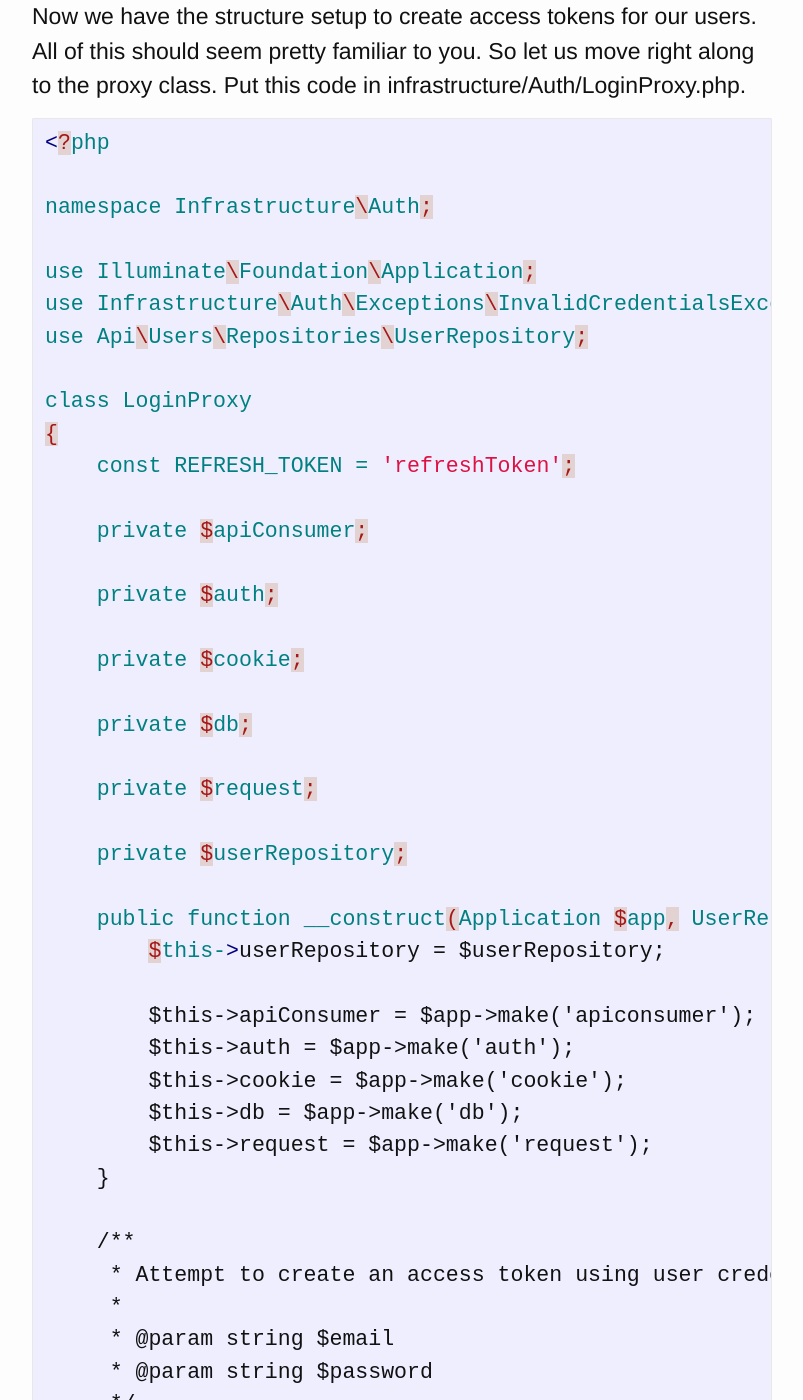
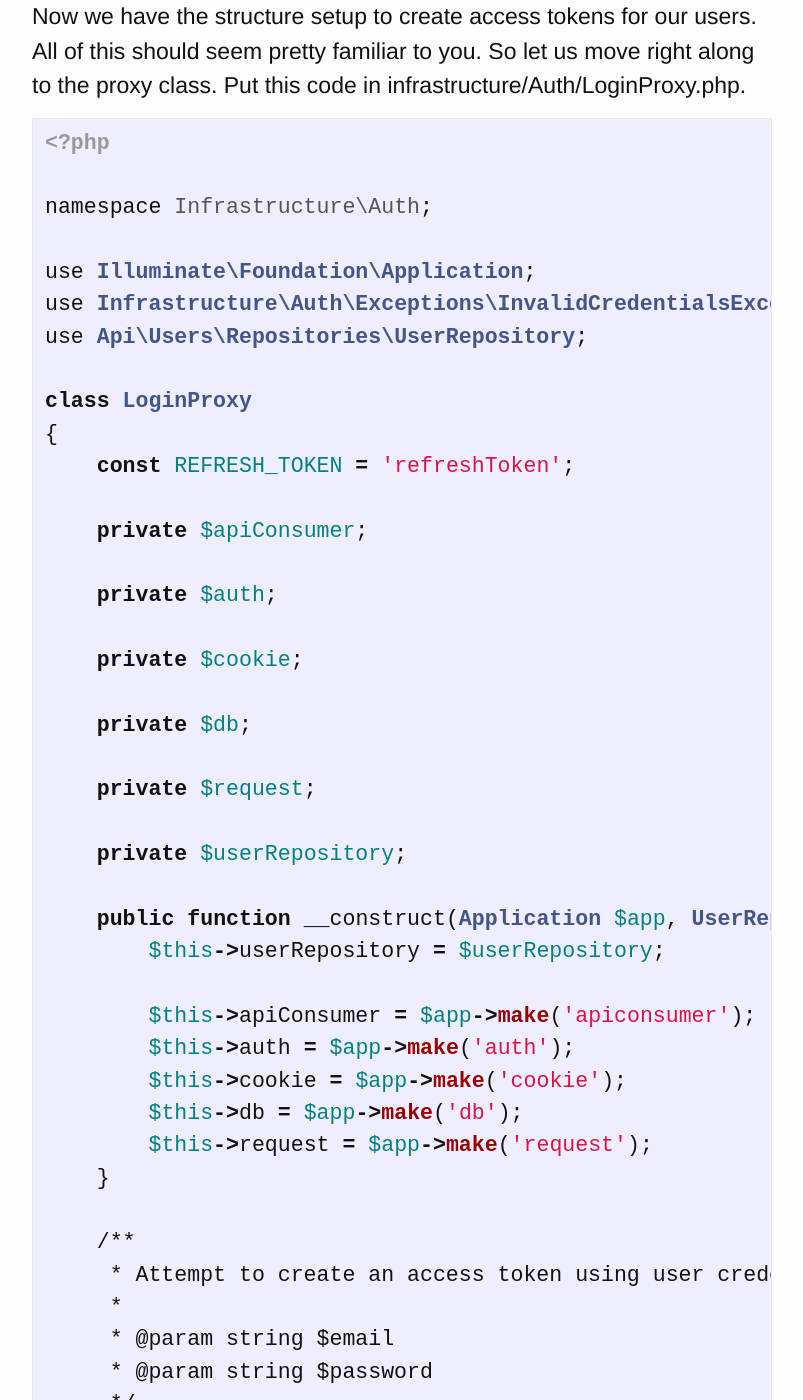
Before and after one commit to Stdubic/Stevan-Aleksic-aka-Stdubic, a Jekyll site: the page built from _posts/2018-01-01-Implementing-OAuth-authorization-using-Laravel-Passport.md, in a window 1280 px wide and 1400 px high, scrolled down 8686 px. Shown: the whole window, without its empty margins (238-1041 px from the left). Built offline with Jekyll 4.4.1, drawn with Linux system fonts in a browser that asks for light colours; some of the changed text lies outside the part shown.

Commit message:
Update 2018-01-01-Implementing-OAuth-authorization-using-Laravel-Passport.md

````diff
--- a/_posts/2018-01-01-Implementing-OAuth-authorization-using-Laravel-Passport.md
+++ b/_posts/2018-01-01-Implementing-OAuth-authorization-using-Laravel-Passport.md
@@ -97,7 +97,7 @@ return [
 ## Configure Passport to issue short-lived tokens
 Now Passport is pretty much installed. However, there is one important step. Remember how access tokens should be short-lived? Passport by default issues long-lived tokens (no, I do not know why). So we need to configure that. In the place where you ran Passport::routes(); (AuthServiceProvider or similar) put in the following configuration.
 
-```html
+```php
 Passport::routes(function ($router) {
     $router->forAccessTokens();
     $router->forPersonalAccessTokens();
@@ -186,7 +186,7 @@ class LoginController extends Controller
 I also made a LoginRequest class and put it in infrastructure/Auth/Requests/LoginRequest.php.
 
 
-```html
+```php
 <?php
 
 namespace Infrastructure\Auth\Requests;
@@ -213,7 +213,7 @@ class LoginRequest extends ApiRequest
 Now we have the structure setup to create access tokens for our users. All of this should seem pretty familiar to you. So let us move right along to the proxy class. Put this code in infrastructure/Auth/LoginProxy.php.
 
 
-```html
+```php
 <?php
 
 namespace Infrastructure\Auth;
@@ -346,7 +346,7 @@ class LoginProxy
 
 Quite the mouthful, I know. But the important code lives in proxy(). Let us take a closer look.
 
-```html
+```php
 public function proxy($grantType, array $data = [])
 {
     /*
@@ -405,11 +405,11 @@ public function proxy($grantType, array $data = [])
 ```
 
 
-##(h2)Testing that things work
+##Testing that things work
 
 Now we are ready to test that things are working. First you will need to add a user. Somewhere add this code and run it.
 
-```html
+```php
 DB::table('users')->insert([
   'name' => 'Esben',
   'email' => 'esben@esben.dk',
@@ -474,7 +474,7 @@ Channels belonging to a chat room
 
 To fill out the left navigation we have to request all the channels belonging to the Traede team when the user logs in. Imagine we have the endpoint GET /channels and that will just get all the channels appropriate for the user. Now the code below is an arbitrary, made-up example but it should demonstrate how one might go about scoping requests based on the current user.
 
-```html
+```php
 
 <?php
 
````
Also changed, not shown: other parts of _posts/2018-01-01-Implementing-OAuth-authorization-using-Laravel-Passport.md (+1 -1 lines).
